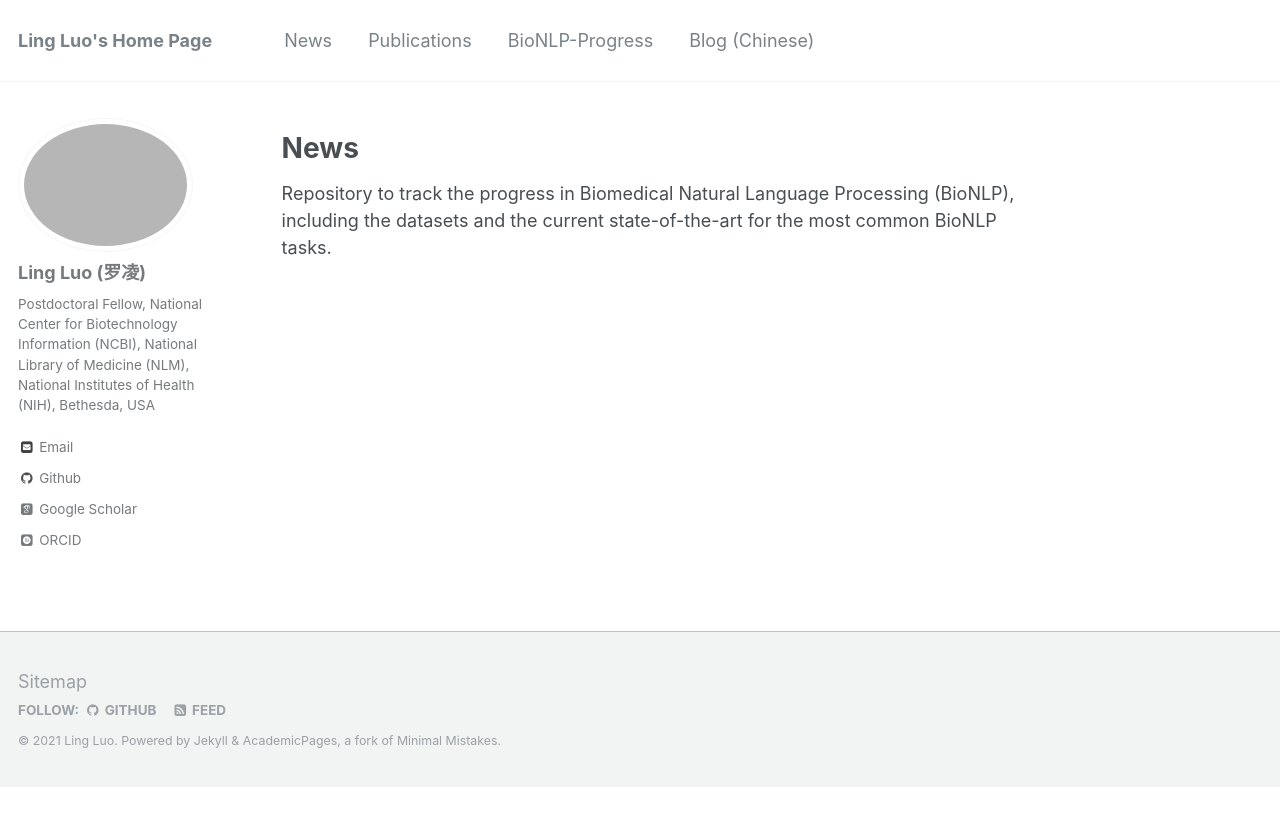
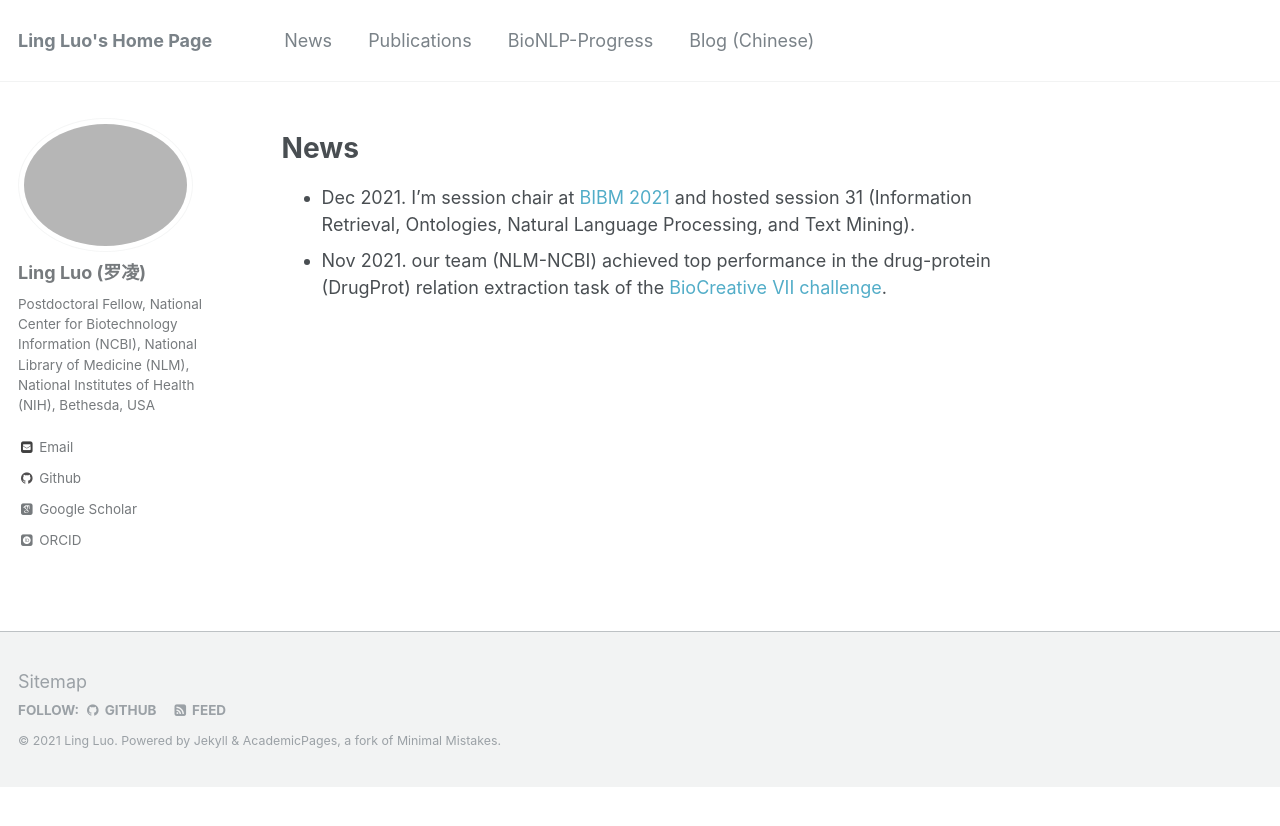
Before and after one commit to lingluodlut/lingluodlut.github.io, a Jekyll site: the page built from _pages/News.md, in a window 1280 px wide. Shown: the top 826 px of the page. Built offline with Jekyll 4.4.1, drawn with Linux system fonts in a browser that asks for light colours; some web fonts are replaced.

Commit message:
Update News.md

```diff
--- a/_pages/News.md
+++ b/_pages/News.md
@@ -5,4 +5,7 @@ author_profile: true
 ---
 
 # News #
-Repository to track the progress in Biomedical Natural Language Processing (BioNLP), including the datasets and the current state-of-the-art for the most common BioNLP tasks.
+
+
+- Dec 2021. I'm session chair at [BIBM 2021](https://ieeebibm.org/BIBM2021/) and hosted session 31 (Information Retrieval, Ontologies, Natural Language Processing, and Text Mining).
+- Nov 2021. our team (NLM-NCBI) achieved top performance in the drug-protein (DrugProt) relation extraction task of the [BioCreative VII challenge](https://biocreative.bioinformatics.udel.edu/resources/publications/bc-vii-workshop-proceedings/).
```
